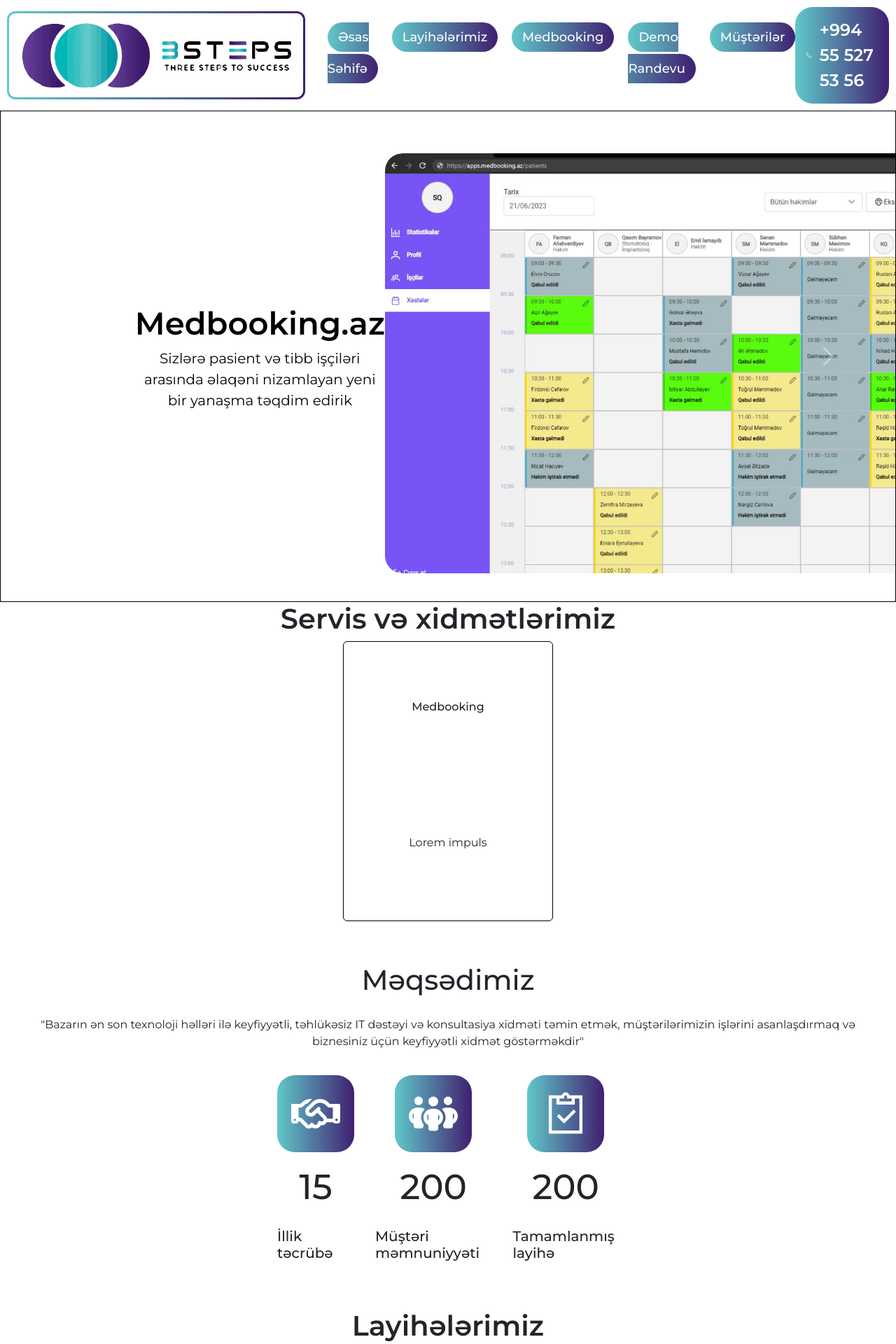
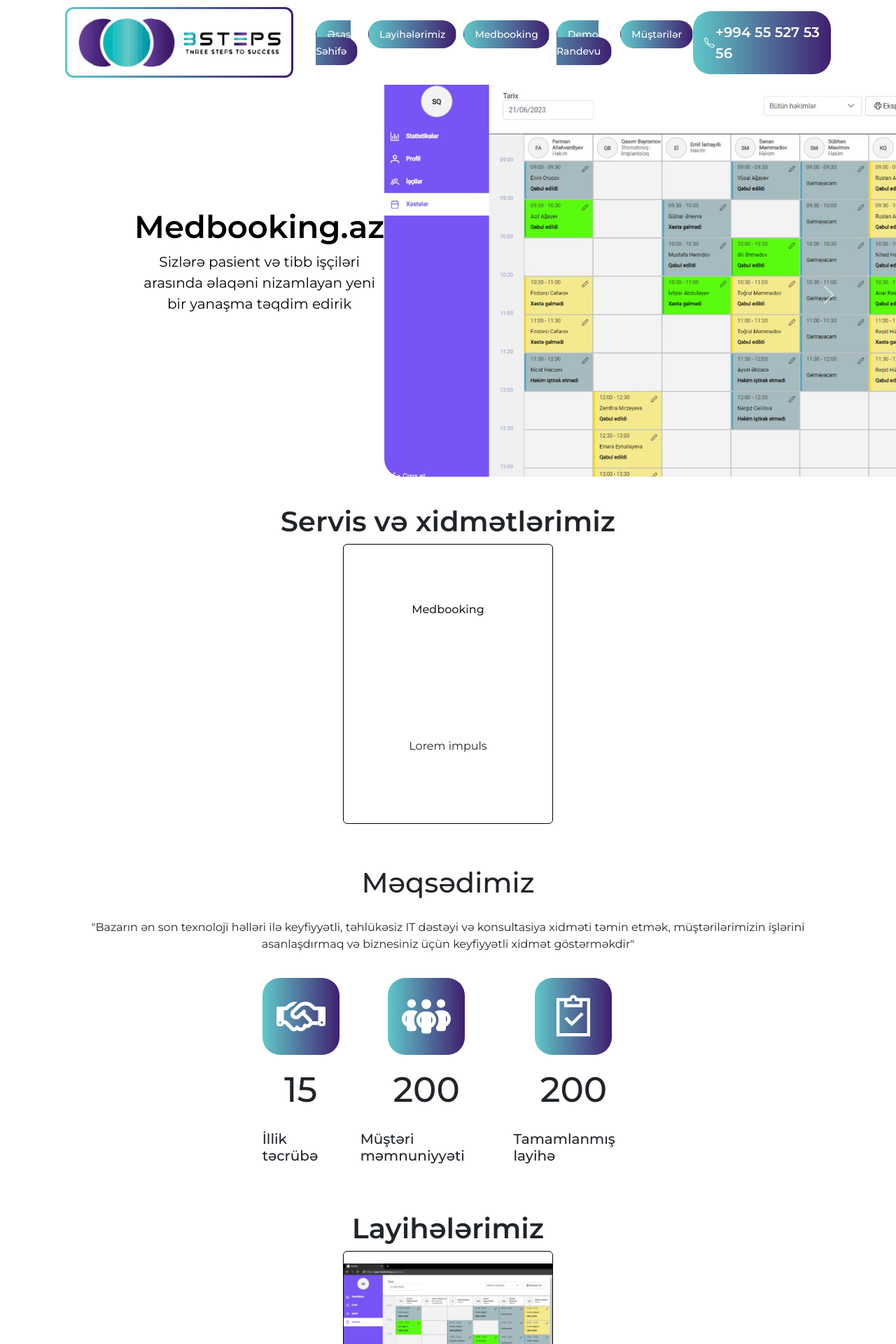
Before and after one commit to MaharramAlverdiyev/ThreestepsLLC-website, a React (Vite) app: page / in a window 1280 px wide. Shown: the top 1920 px of the page at 70% size. Built offline with nearby package versions, Linux system fonts and the light colour scheme.

Commit message:
sectionOne and header width uptaded

```diff
--- a/src/components/ExampleCarouselImage.jsx
+++ b/src/components/ExampleCarouselImage.jsx
@@ -4,7 +4,7 @@
   return (
     <div
       style={{
-        height: '700px',
+        height: '600px',
         // backgroundColor: '#ddd',
         display: 'flex',
         justifyContent: 'center',
--- a/src/pages/Header/header.css
+++ b/src/pages/Header/header.css
@@ -1,5 +1,11 @@
 .header {
-    font-size: 30px;
+    display: flex;
+    width: 100%;
+    justify-content: space-around;
+}
+
+.header-up{
+    width: 87%;
 }
 
 .logo-threesteps {
@@ -14,7 +20,7 @@
 }
 
 .logo-threesteps img {
-    width: 200px;
+    width: 150px;
 }
 
 .logo {
@@ -30,20 +36,22 @@
 
 .navbar ul {
     display: flex;
-    gap: 20px;
+    gap: 10px;
     text-decoration: none;
     list-style-type: none;
+    margin-bottom: 0;
 }
+
 
 .navbar li a {
     text-decoration: none;
-    font-size: 18px;
+    font-size: 14px;
     font-weight: 500;
     padding: 10px 15px;
     background: linear-gradient(to right, #60C8C9, #401F70);
     color: white;
     border-radius: 25px;
-    transition: all 0.1s ease;
+    border: 1px solid transparent;
 }
 
 .navbar li a:hover {
@@ -58,8 +66,7 @@
 .contact {
     display: flex;
     align-items: center;
-    gap: 10px;
-    font-size: 24px;
+    font-size: 20px;
     color: white;
     background: linear-gradient(to right, #60C8C9, #401F70);
     padding: 15px;
--- a/src/pages/sectionFour/sectionfour.css
+++ b/src/pages/sectionFour/sectionfour.css
@@ -4,10 +4,18 @@
 
 .sectionFour{
     padding: 30px;
+    width: auto;
+    display: flex;
+    flex-direction: column;
+    align-items: center;
+}
+.sectionFour-container{
+    width: 87%;
 }
 .sectionFour-container p {
     text-align: center;
     padding-top: 20px;
+    font-size: 16px;
 }
 
 .analyz-card h4 {
@@ -20,7 +28,7 @@
     display: flex;
     justify-content: space-between;
     gap: 30px;
-    width: 40%;
+    width: 50%;
 }
 
 .sectionFour-container {
--- a/src/pages/sectionOne/SectionOne.jsx
+++ b/src/pages/sectionOne/SectionOne.jsx
@@ -19,21 +19,21 @@
 
   return (
     <div className='sectionOne'>
-      <Carousel key={carouselKey} style={{border:'1px solid black'}} className='carousel' >
+      <Carousel key={carouselKey} className='carousel' >
         <Carousel.Item interval={1000}>
-          <ExampleCarouselImage text="First slide" />
+          <ExampleCarouselImage />
           <Carousel.Caption className='caption'>
             <div className="title">
               <h3>Medbooking.az</h3>
               <p>Sizlərə pasient və tibb işçiləri arasında əlaqəni nizamlayan yeni bir yanaşma təqdim edirik</p>
             </div>
             <div className="img">
-              <img className='medbookingSlide' src={medbookingImg} style={{ width: '800px', height: '600px', objectFit: 'cover', borderRadius:'25px' }}></img>
+              <img className='medbookingSlide' src={medbookingImg} style={{ width: '600px', height: '400px', objectFit: 'cover', borderRadius:'25px' }}></img>
             </div>
           </Carousel.Caption>
         </Carousel.Item>
         <Carousel.Item interval={2000}>
-          <ExampleCarouselImage text="Second slide" />
+          <ExampleCarouselImage/>
           <Carousel.Caption className='caption'>
             <div className="title">
               <h3>Medbooking.az</h3>
@@ -45,7 +45,7 @@
           </Carousel.Caption>
         </Carousel.Item>
         <Carousel.Item>
-          <ExampleCarouselImage text="Third slide" />
+          <ExampleCarouselImage />
         <Carousel.Caption className='caption'>
             <div className="title">
               <h3>Medbooking.az</h3>
--- a/src/pages/sectionOne/sectionone.css
+++ b/src/pages/sectionOne/sectionone.css
@@ -1,6 +1,7 @@
 .caption {
     display: flex;
     justify-content: space-around;
+    align-items: center;
 }
 
 .title{
```
